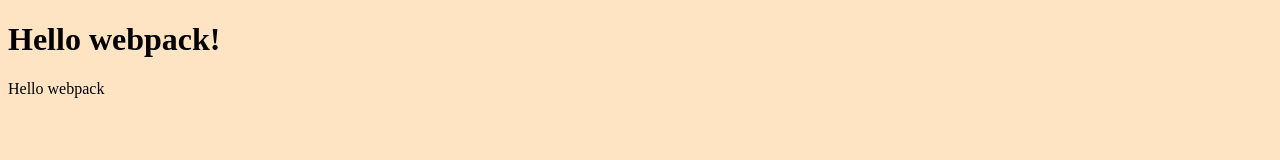
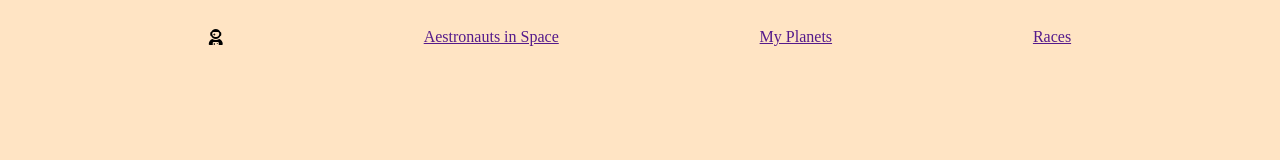
Before and after one commit to mudasiri/javascript-capstone, a website built with webpack: page src/index.html in a window 1280 px wide. Built offline with nearby package versions, Linux system fonts and the light colour scheme.

Commit message:
set up header

```diff
--- a/src/index.html
+++ b/src/index.html
@@ -1,11 +1,20 @@
 <!DOCTYPE html>
 <html lang="en">
+
 <head>
     <meta charset="UTF-8">
     <meta name="viewport" content="width=device-width, initial-scale=1.0">
-    <title>Wbpack Exercise</title>
+    <title>My Space Wiki</title>
+    <script src="https://kit.fontawesome.com/69bb18a36d.js" crossorigin="anonymous"></script>
 </head>
+
 <body>
-    <h1>Hello webpack!</h1>
+    <header>
+        <i class="fas fa-user-astronaut"></i>
+        <a href="">Aestronauts in Space</a>
+        <a href="">My Planets</a>
+        <a href="">Races</a>
+    </header>
 </body>
+
 </html>
--- a/src/index.js
+++ b/src/index.js
@@ -1,12 +1 @@
-import _ from 'lodash';
 import './style.css';
-
-function component() {
-  const element = document.createElement('div');
-
-  element.innerHTML = _.join(['Hello', 'webpack'], ' ');
-
-  return element;
-}
-
-document.body.appendChild(component());
--- a/src/style.css
+++ b/src/style.css
@@ -1,3 +1,10 @@
 body {
   background-color: bisque;
 }
+
+header {
+  padding-top: 20px;
+  display: flex;
+  justify-content: space-evenly;
+  align-items: center;
+}
```
